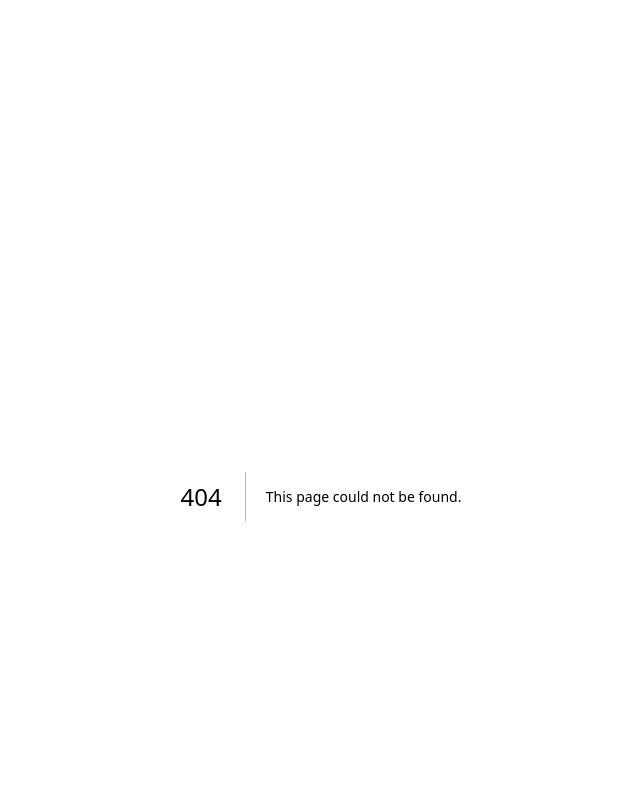
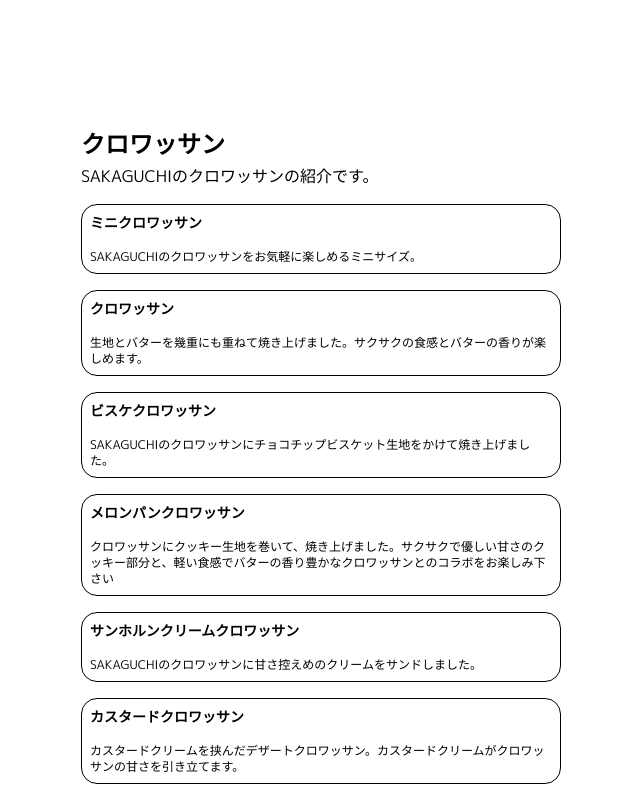
Before and after one commit to aktuehr/bread-sakaguchi-v2, a Next.js app: page /category/croissant in a window 1280 px wide. Before the commit this address had no page. Shown: the top 798 px of the page, without its empty margins (319-959 px from the left). Built offline with nearby package versions, Linux system fonts and the light colour scheme.

Commit message:
feat: 商品ページの登録

```diff
--- /dev/null
+++ b/src/app/category/[category_id]/page.tsx
@@ -0,0 +1,53 @@
+import { CategoryID } from "@/app/constants/categories";
+import { breads } from "@/app/constants/breads";
+import { notFound } from "next/navigation";
+import { getCategoryById } from "@/app/lib/category";
+
+type CategoryPageProps = {
+  params: { category_id: CategoryID };
+};
+
+export function generateStaticParams() {
+  const categories = Array.from(new Set(breads.map((bread) => bread.category)));
+
+  return categories.map((category) => ({
+    category_id: category,
+  }));
+}
+
+export default function CategoryPage({ params }: CategoryPageProps) {
+  const { category_id } = params;
+
+  // 指定されたカテゴリのパンを取得
+  const filteredBreads = breads.filter((bread) => bread.category === category_id);
+
+  // 存在しないカテゴリの場合は 404 にする
+  if (filteredBreads.length === 0) {
+    return notFound();
+  }
+
+  const categoryInfo = getCategoryById(category_id);
+
+  return (
+    <main className="flex flex-col gap-4 py-8">
+      <div className="flex flex-col gap-1">
+        <h1 className="text-2xl font-bold text-primary px-4">{categoryInfo?.name}</h1>
+        <p className="px-4">SAKAGUCHIの{categoryInfo?.name}の紹介です。</p>
+      </div>
+      <ul className="flex flex-col gap-4 px-4">
+        {filteredBreads.map((bread) => (
+          <li key={bread.id} className="flex flex-col border border-secondary rounded-2xl overflow-hidden">
+            <div className="bg-secondary p-2">
+              <h2 className="text-sm font-bold text-primary">{bread.name}</h2>
+              {/* TODO: styling */}
+              {bread.priceWithTax && <p>価格: {bread.priceWithTax}円 (税込)</p>}
+            </div>
+            {/* TODO: styling */}
+            {bread.image && <img src={bread.image} alt={bread.name} width="200" />}
+            <div className="text-xs p-2">{bread.description}</div>
+          </li>
+        ))}
+      </ul>
+    </main>
+  );
+}
--- /dev/null
+++ b/src/app/lib/category.ts
@@ -0,0 +1,5 @@
+import { categories, CategoryID } from "@/app/constants/categories";
+
+export const getCategoryById = (id: CategoryID) => {
+  return categories.find(category => category.id === id) || null;
+};
```
